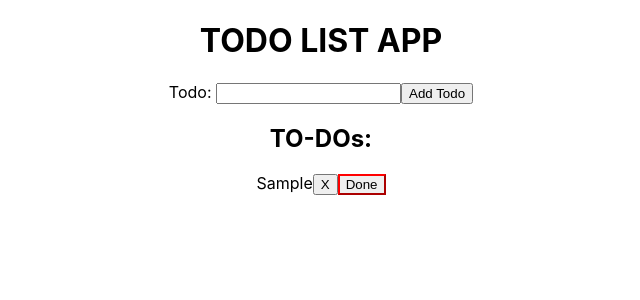
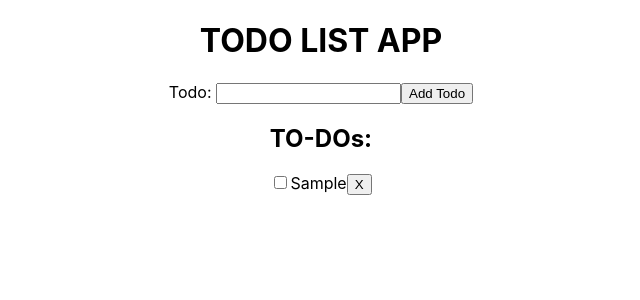
Before and after one commit to atharvaranade4/reactpractice, a React (Create React App) app in the folder TodoApp/: page / in a window 1280 px wide. Both pictures are taken after typing "Sample" into the empty fields and a click on the button "Add Todo". Shown: the top 300 px of the page, without its empty margins (319-959 px from the left). Built offline with nearby package versions, Linux system fonts and the light colour scheme.

Commit message:
push checkbox to end of list

```diff
--- a/TodoApp/src/TodoListApp.jsx
+++ b/TodoApp/src/TodoListApp.jsx
@@ -34,11 +34,36 @@ function TodoListApp () {
         return newList
     }
 
-    const completeItem = (id) => {
-        console.log(id)
-        console.log('complete')
-        document.getElementById(`todo-${id}`).children[1].style.backgroundColor= '#ff0000'
-    }
+    // const completeItem = (id, checked) => {
+    //     console.log(todos)
+    //     console.log('complete')
+    //     const newTodos = [...todos];
+    //     console.log(newTodos)
+    //     console.log(newTodos.id)
+    //     // document.getElementById(`todo-${id}`).children[1].style.backgroundColor= '#ff0000'
+    // }
+
+    const completeItem = (id, checked) => {
+        setTodos((todos) => {
+            // get the index  of the item using id
+            const index = todos.findIndex(todo => todo.id === id);
+            if (index !== -1) {
+                // make shallow copy
+                const newTodos = [...todos]
+                // change check to true
+                newTodos[index].checked = checked
+                document.getElementById(`todo-${id}`).style.backgroundColor = checked ? '#ff0000' : '';
+                // get the completed todo
+                const completedTodo = newTodos[index]
+                // get uncheckedTodos
+                const uncheckedTodos = newTodos.filter((item, i) => i !== index);
+                // if checked is true, append completedTodo at the end of uncheckedTodo list, else return unchecked todo
+                return checked ? [...uncheckedTodos, completedTodo] : newTodos;
+            }
+
+            return todos;
+        });
+      };
 
     return (
         <>
--- a/TodoApp/src/TodoListItems.jsx
+++ b/TodoApp/src/TodoListItems.jsx
@@ -1,14 +1,19 @@
 import React from "react";
 
 function TodoListItems ( { todos, removeTodo, completeTodo }) {
-
     const toDoList = todos.map((todo) => {
         return (
             <>
                 <div key={todo.id} id={`todo-${todo.id}`}>
+                    <input
+                        type="checkbox"
+                        value={todo.id}
+                        checked={todo.checked}
+                        onChange={() => completeTodo(todo.id, !todo.checked)}
+                    />
                     {todo.text}
-                <button onClick={() => removeTodo(todo.id)}>X</button>
-                <button className='btn-done'onClick={() => completeTodo(todo.id)}>Done</button>
+                    <button onClick={() => removeTodo(todo.id)}>X</button>
+                {/* <button className='btn-done'onClick={() => completeTodo(todo.id)}>Done</button> */}
                 </div>
             </>
         )
@@ -17,7 +22,7 @@ function TodoListItems ( { todos, removeTodo, completeTodo }) {
     // console.log(todos)
     return (
         <>
-        <h2>TO-DOs:</h2>
+            <h2>TO-DOs:</h2>
         <>
             {toDoList}
         </>
--- a/TodoApp/src/index.js
+++ b/TodoApp/src/index.js
@@ -6,9 +6,9 @@ import reportWebVitals from './reportWebVitals';
 
 const root = ReactDOM.createRoot(document.getElementById('root'));
 root.render(
-  <React.StrictMode>
+  // <React.StrictMode>
     <App />
-  </React.StrictMode>
+  // </React.StrictMode>
 );
 
 // If you want to start measuring performance in your app, pass a function
```
